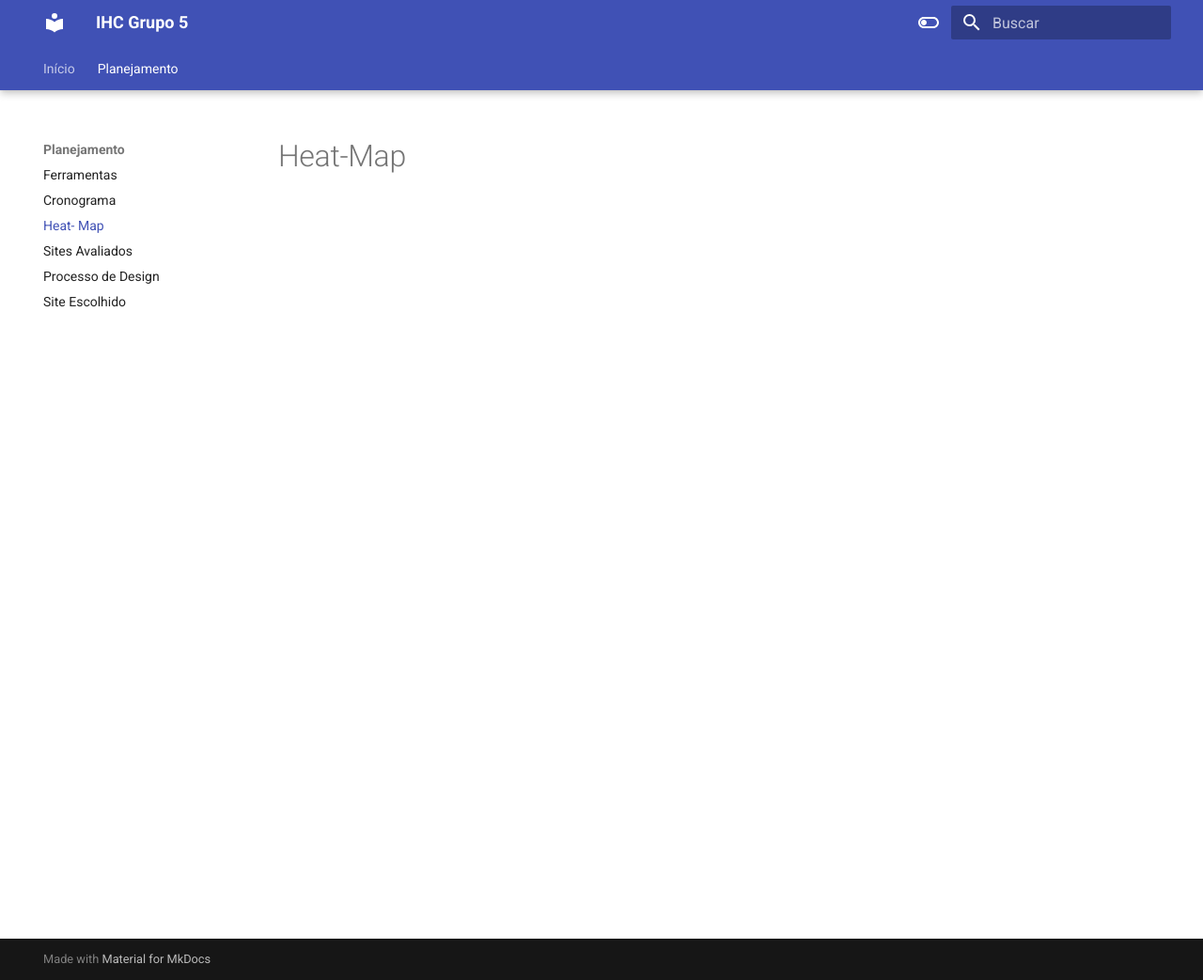
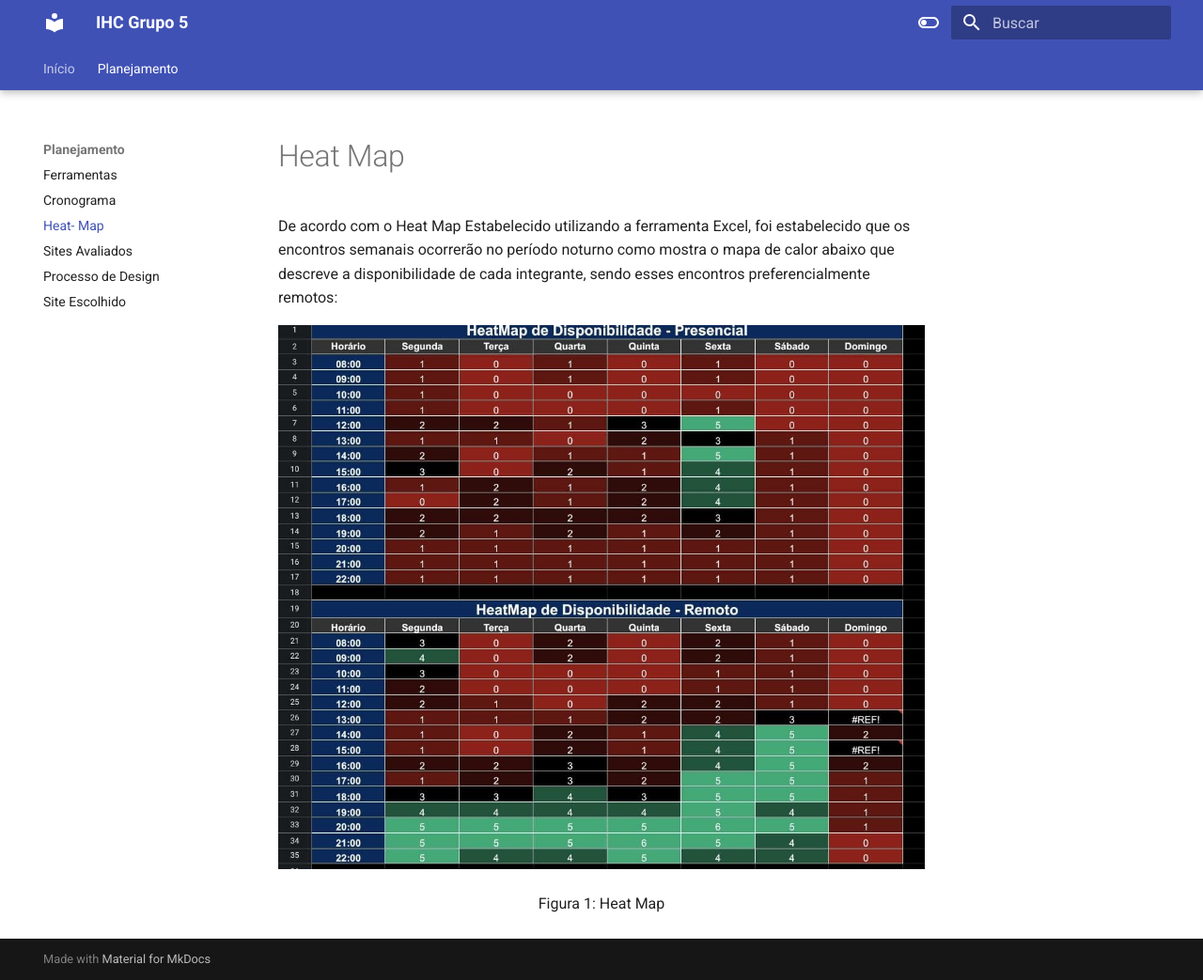
Before and after one commit to Interacao-Humano-Computador/2023.2--BRB-Mobilidade, an MkDocs documentation site: the page built from docs/heat.md, in a window 1280 px wide and 1043 px high. Shown: the whole window at 94% size. Built offline with MkDocs 1.6.1 and Material for MkDocs 9.7.7, drawn with Linux system fonts in a browser that asks for light colours.

Commit message:
Heat Map

```diff
--- a/docs/heat.md
+++ b/docs/heat.md
@@ -1 +1,8 @@
-# Heat-Map
+# Heat Map
+
+De acordo com o Heat Map Estabelecido utilizando a ferramenta Excel, foi estabelecido que os encontros semanais ocorrerão no período noturno como mostra o mapa de calor abaixo que descreve a disponibilidade de cada integrante, sendo esses encontros preferencialmente remotos:
+
+
+![Heat Map](assets/heat.png)
+
+<div align= "center">Figura 1: Heat Map <div\>
```
Also changed, not shown: docs/assets/heat.png (added).
